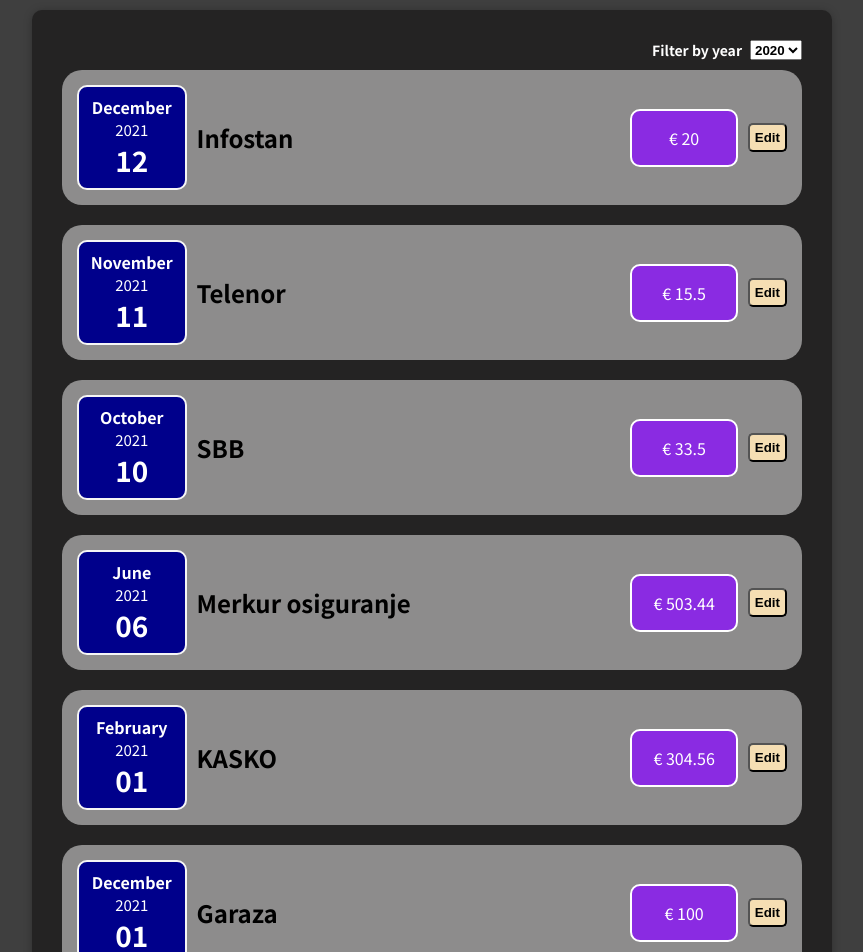
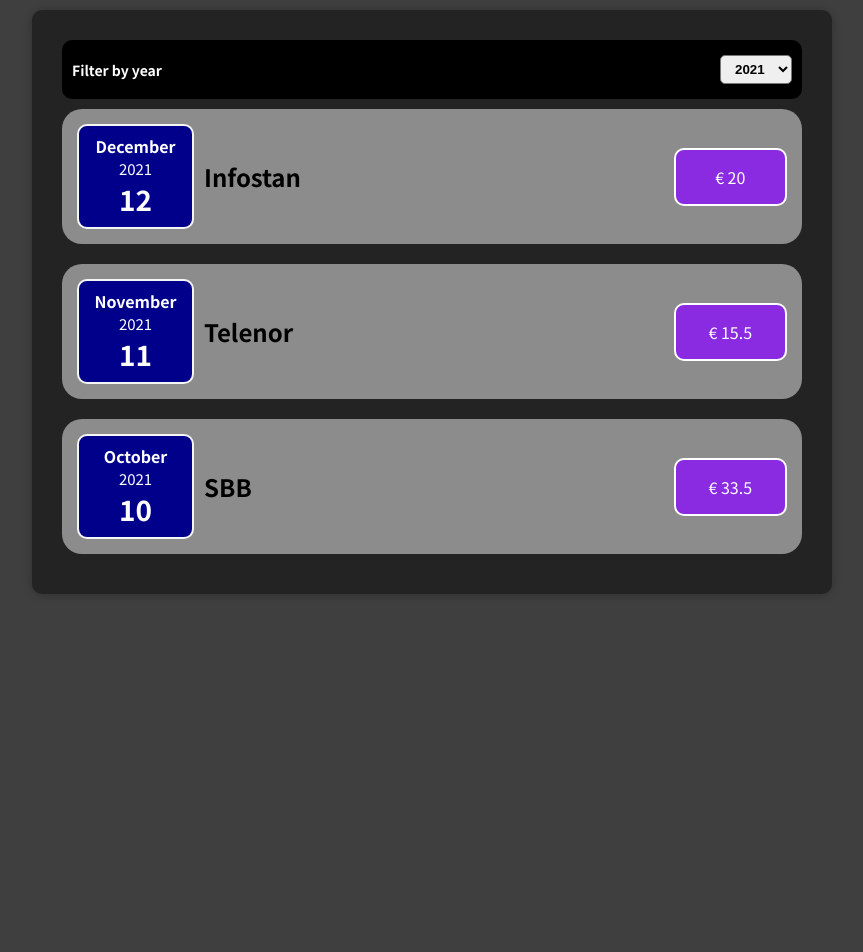
Before and after one commit to OliverVukovic/Cost-Control-App, a React (Create React App) app: page / in a window 1280 px wide. Shown: the part 400-1352 px from the top of the page, without its empty margins (208-1071 px from the left). After the commit the page ends 1094 px from the top, so only its background shows below. Built offline with nearby package versions, Linux system fonts and the light colour scheme.

Commit message:
filter img

```diff
--- a/src/App.js
+++ b/src/App.js
@@ -22,30 +22,30 @@
     amount: 33.50,
     date: new Date(2021, 9, 10),
   },
-  {
-    id: 4,
-    title: 'Merkur osiguranje',
-    amount: 503.44,
-    date: new Date(2021, 5, 6),
-  },
-  {
-    id: 5,
-    title: 'KASKO',
-    amount: 304.56,
-    date: new Date(2021, 1, 1),
-  },
-  {
-    id: 6,
-    title: 'Garaza',
-    amount: 100.00,
-    date: new Date(2021, 11, 1),
-  },
-  {
-    id: 7,
-    title: 'Gorivo',
-    amount: 30.00,
-    date: new Date(2021, 11, 31),
-  },
+  // {
+  //   id: 4,
+  //   title: 'Merkur osiguranje',
+  //   amount: 503.44,
+  //   date: new Date(2021, 5, 6),
+  // },
+  // {
+  //   id: 5,
+  //   title: 'KASKO',
+  //   amount: 304.56,
+  //   date: new Date(2021, 1, 1),
+  // },
+  // {
+  //   id: 6,
+  //   title: 'Garaza',
+  //   amount: 100.00,
+  //   date: new Date(2021, 11, 1),
+  // },
+  // {
+  //   id: 7,
+  //   title: 'Gorivo',
+  //   amount: 30.00,
+  //   date: new Date(2021, 11, 31),
+  // },
 ];
 
 
--- a/src/components/ExpenseItem.css
+++ b/src/components/ExpenseItem.css
@@ -86,15 +86,20 @@
     display: flex;
     flex-direction: column;
     color: white;
-    justify-content: space-evenly;
+    justify-content: space-between;
     align-content: center;
-    align-items: flex-end;
+    align-items: stretch;
     width: 100%;
+    padding: 15px 10px;
+    background-color: black;
+    border-radius: 10px;
 }
 
 .expenses-filter__control {
     display: flex;
     justify-content: space-between;
+    align-content: center;
+    align-items: center;
     gap: 8px;
     font-size: 14px;
     font-weight: 700;
@@ -102,7 +107,16 @@
 
 select {
     font-weight: 700;
+    padding: 5px 10px;
+    border-radius: 5px;
 }
+
+.nothn {
+    padding: 20px;
+    margin-top: 10px;
+    border-radius: 50px;
+}
+
 
 @media (max-width: 430px) {
 
--- a/src/components/ExpenseItem.js
+++ b/src/components/ExpenseItem.js
@@ -22,7 +22,7 @@
 
             <div className='expense-item__price'>€ {props.amount}</div>
 
-            <button className="edit-btn" onClick={editItem}>Edit</button>
+            {/* <button className="edit-btn" onClick={editItem}>Edit</button> */}
 
         </div>
     );
--- a/src/components/Expenses.js
+++ b/src/components/Expenses.js
@@ -1,28 +1,41 @@
 import React, { useState } from "react";
 import ExpensesFilter from "./ExpenseFilter";
 import ExpenseItem from "./ExpenseItem";
+import Nothn from "../assets/i-dont-know.png"
 
 
 function Expenses(props) {
 
-    const [filterYear, setFilterYear] = useState('2020');
+    const [filterYear, setFilterYear] = useState('2021');
 
     const filterChangeHandler = selectedYear => {
         setFilterYear(selectedYear);
     };
 
+    const filterExpenses = props.items.filter(expense => {
+        return expense.date.getFullYear().toString() === filterYear;
+    });
+
       return (
         <div className="card">
             <div className="expenses">
-                <ExpensesFilter selected={filterYear} onChangeFilter={filterChangeHandler} />
-
-                {props.items.map((expense) => (
-                    <ExpenseItem
-                        title={expense.title}
-                        amount={expense.amount}
-                        date={expense.date}
-                    />
-                ))}
+                <ExpensesFilter
+                    selected={filterYear}
+                    onChangeFilter={filterChangeHandler}
+                />
+                {filterExpenses.length === 0 ? (
+                    <img className="nothn" src={Nothn} alt="No-Expenses" />
+                ) : (
+                    filterExpenses.map((expense) => (
+                        <ExpenseItem
+                            key={expense.id}
+                            title={expense.title}
+                            amount={expense.amount}
+                            date={expense.date}
+                        />
+                    ))
+                )}
+                {}
 
                 {/* <ExpenseItem
                     title={props.items[0].title}
--- a/src/components/FormExpense.js
+++ b/src/components/FormExpense.js
@@ -95,7 +95,7 @@
 
                 <div className="new-expense__actions">
                     <button type="submit">
-                        Dodaj
+                        Add New
                     </button>
                 </div>
             </form>
```
Also changed, not shown: src/assets/i-dont-know.png (added), 1 other file (tests, documents, lock files or other folders).
